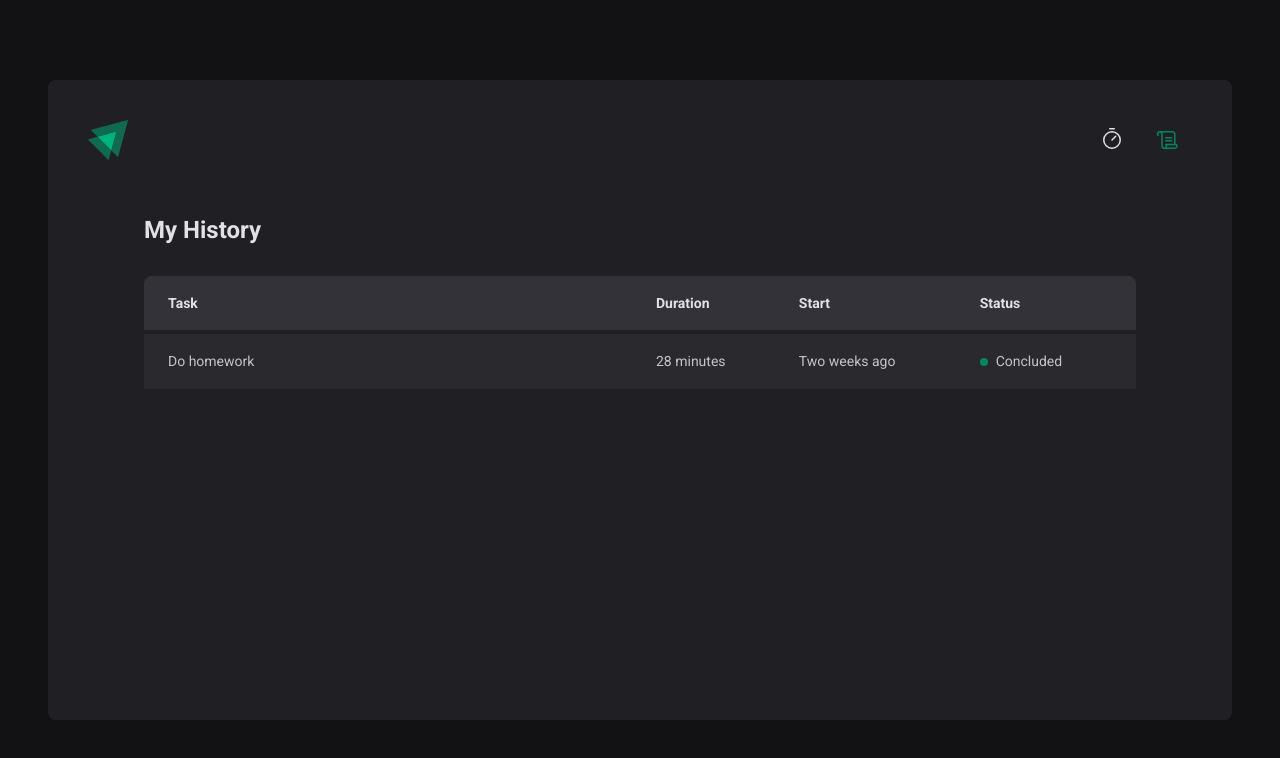
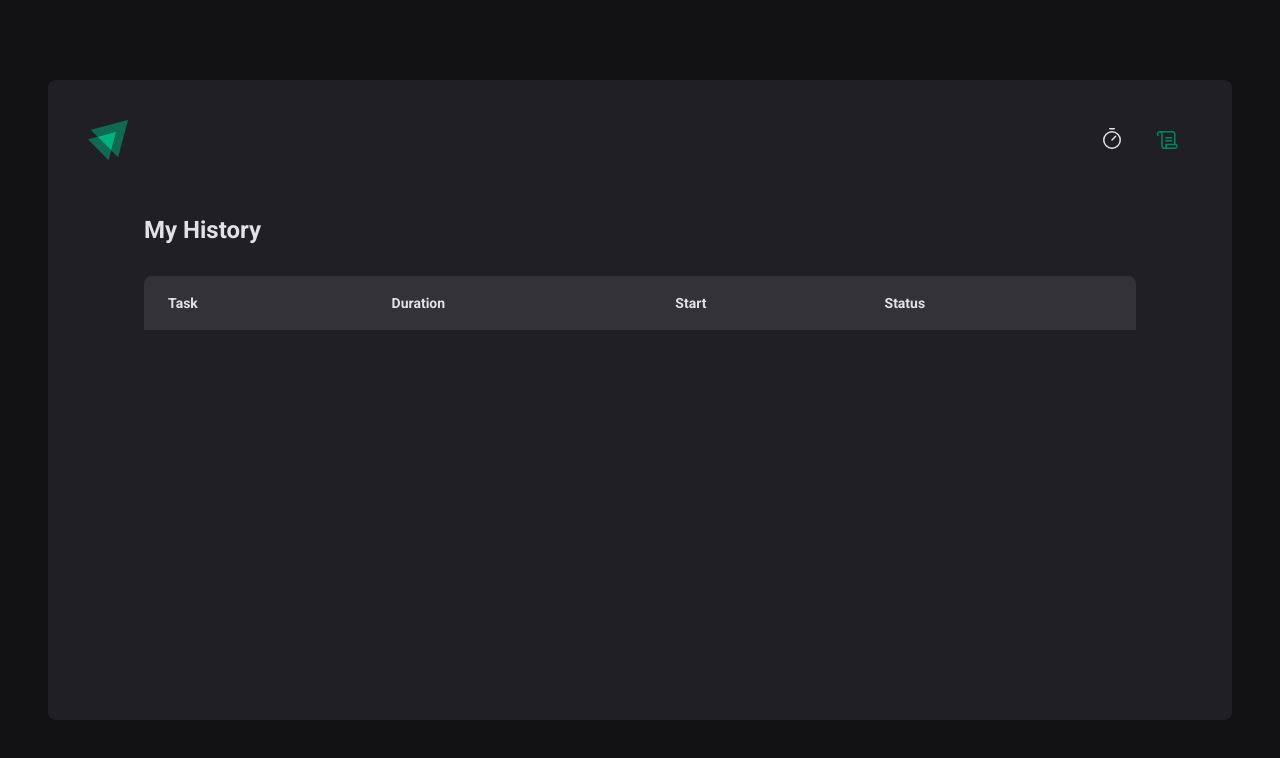
Before and after one commit to arthurgmr/timer, a React (Vite) app: page /history in a window 1280 px wide. Shown: the top 758 px of the page. Built offline with nearby package versions, Linux system fonts and the light colour scheme.

Commit message:
feat: add cycles history

```diff
--- a/src/pages/History/index.tsx
+++ b/src/pages/History/index.tsx
@@ -1,9 +1,16 @@
+import { useContext } from 'react'
 import { HistoryContainer, HistoryList, Status } from './styles'
+import { CyclesContext } from '../../contexts/CyclesContext'
+import { formatDistanceToNow } from 'date-fns'
 
 export function History() {
+  const { cycles } = useContext(CyclesContext)
+
   return (
     <HistoryContainer>
       <h1>My History</h1>
+
+      {/* <pre>{JSON.stringify(cycles, null, 2)}</pre> */}
 
       <HistoryList>
         <table>
@@ -17,14 +24,32 @@
           </thead>
 
           <tbody>
-            <tr>
-              <td>Do homework</td>
-              <td>28 minutes</td>
-              <td>Two weeks ago</td>
-              <td>
-                <Status statusColor="green">Concluded</Status>
-              </td>
-            </tr>
+            {cycles.map((cycle) => {
+              return (
+                <tr key={cycle.id}>
+                  <td>{cycle.task}</td>
+                  <td>{cycle.minutesAmount} minutes</td>
+                  <td>
+                    {formatDistanceToNow(cycle.startDate, {
+                      addSuffix: true,
+                    })}
+                  </td>
+                  <td>
+                    {cycle.finishedDate && (
+                      <Status statusColor="green">Concluded</Status>
+                    )}
+
+                    {cycle.interruptedDate && (
+                      <Status statusColor="red">InterruptedDate</Status>
+                    )}
+
+                    {!cycle.finishedDate && !cycle.interruptedDate && (
+                      <Status statusColor="yellow">In progress</Status>
+                    )}
+                  </td>
+                </tr>
+              )
+            })}
           </tbody>
         </table>
       </HistoryList>
```
